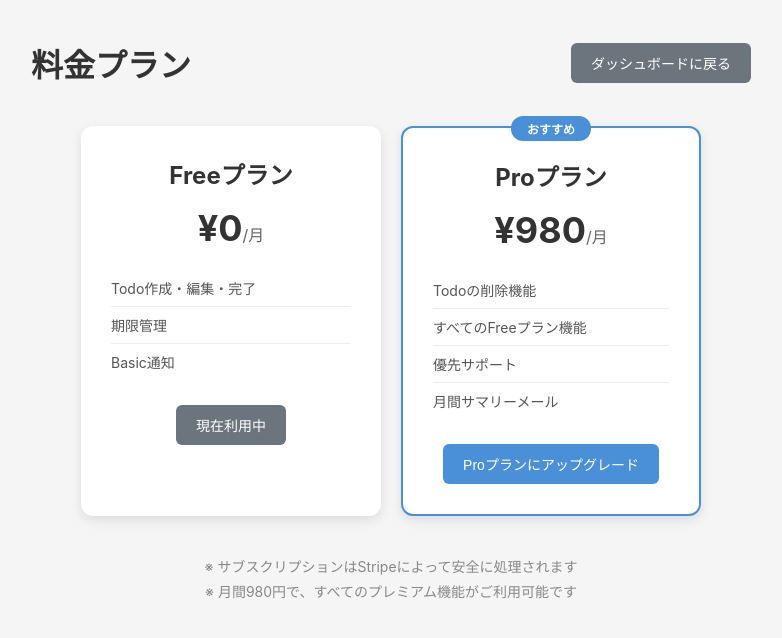
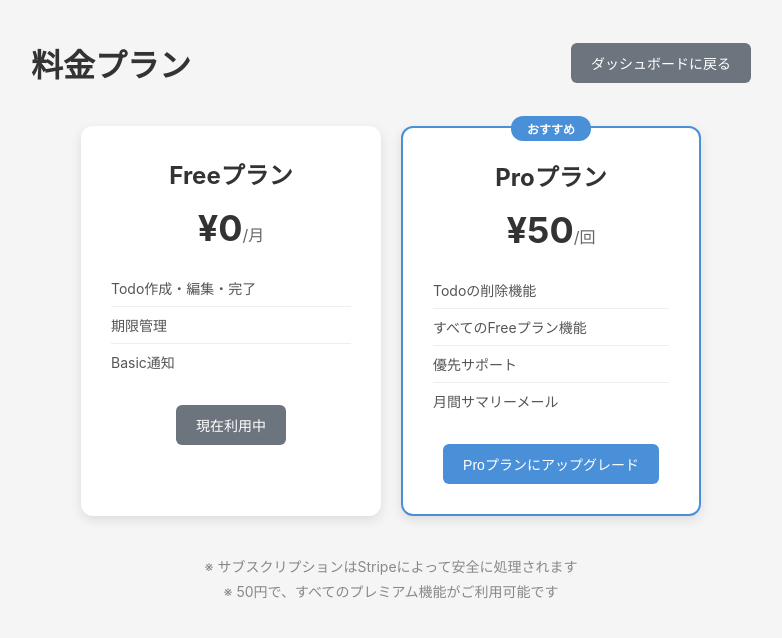
Before and after one commit to SethChenZX/sethtodo, a React (Vite) app in the folder client/: page /pricing in a window 1280 px wide. Shown: the top 638 px of the page, without its empty margins (249-1031 px from the left). Built offline with nearby package versions, Linux system fonts and the light colour scheme; no server answers.

Commit message:
Update Pricing page: 50 JPY one-time payment instead of 980/month

```diff
--- a/client/src/pages/Pricing.jsx
+++ b/client/src/pages/Pricing.jsx
@@ -80,7 +80,7 @@ const Pricing = () => {
           <div className="pricing-card pro">
             <div className="popular-badge">おすすめ</div>
             <h3>Proプラン</h3>
-            <div className="price">¥980<span>/月</span></div>
+            <div className="price">¥50<span>/回</span></div>
             <ul className="features">
               <li>Todoの削除機能</li>
               <li>すべてのFreeプラン機能</li>
@@ -99,7 +99,7 @@ const Pricing = () => {
 
         <div className="pricing-note">
           <p>※ サブスクリプションはStripeによって安全に処理されます</p>
-          <p>※ 月間980円で、すべてのプレミアム機能がご利用可能です</p>
+          <p>※ 50円で、すべてのプレミアム機能がご利用可能です</p>
         </div>
       </div>
 
```
